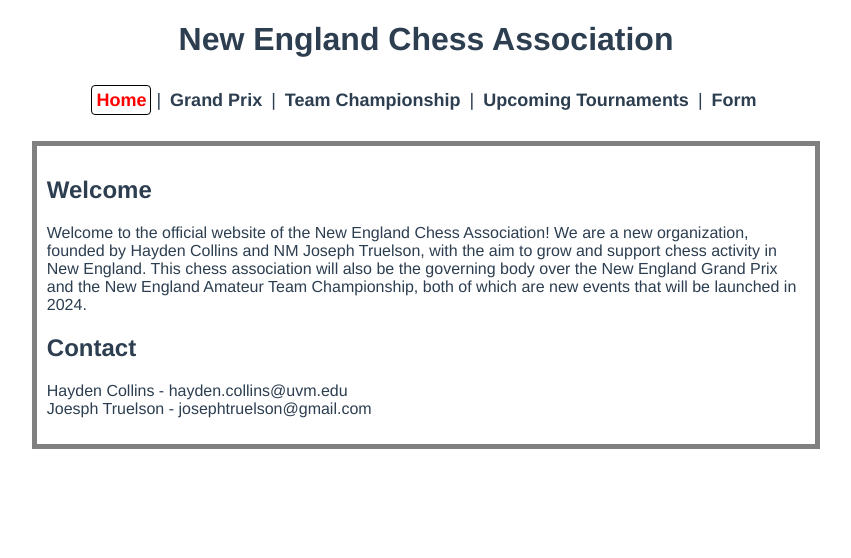
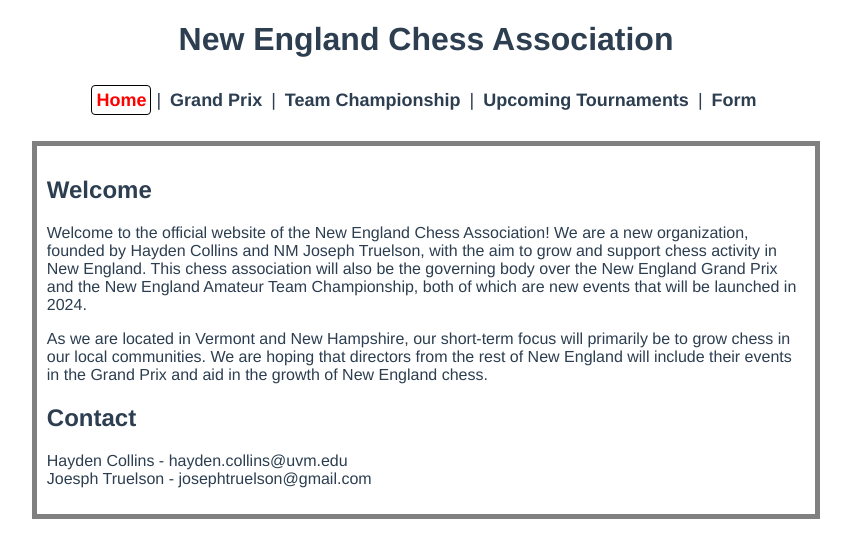
Before and after one commit to collinshayden/nneca-website, a Vue app in the folder website/: page / in a window 1280 px wide. Shown: the top 558 px of the page, without its empty margins (214-1065 px from the left). Built offline with nearby package versions, Linux system fonts and the light colour scheme.

Commit message:
changed title shown in tab, added paragraph to home

```diff
--- a/website/public/index.html
+++ b/website/public/index.html
@@ -5,11 +5,11 @@
     <meta http-equiv="X-UA-Compatible" content="IE=edge">
     <meta name="viewport" content="width=device-width,initial-scale=1.0">
     <link rel="icon" href="<%= BASE_URL %>favicon.ico">
-    <title><%= htmlWebpackPlugin.options.title %></title>
+    <title>New England Chess</title>
   </head>
   <body>
     <noscript>
-      <strong>We're sorry but <%= htmlWebpackPlugin.options.title %> doesn't work properly without JavaScript enabled. Please enable it to continue.</strong>
+      <strong>We're sorry but New England Chess Association doesn't work properly without JavaScript enabled. Please enable it to continue.</strong>
     </noscript>
     <div id="app"></div>
     <!-- built files will be auto injected -->
--- a/website/src/views/Home.vue
+++ b/website/src/views/Home.vue
@@ -10,6 +10,11 @@
         New England Grand Prix and the New England Amateur Team Championship,
         both of which are new events that will be launched in 2024.
       </p>
+      <p>
+      As we are located in Vermont and New Hampshire, our short-term focus will primarily be to grow chess in our local communities.
+      We are hoping that directors from the rest of New England will include their events in the Grand Prix and aid in the growth of
+      New England chess.
+    </p>
       <h2>Contact</h2>
       <p>
         Hayden Collins - hayden.collins@uvm.edu <br />
--- a/website/src/views/Team.vue
+++ b/website/src/views/Team.vue
@@ -9,7 +9,7 @@
       scholastic tournaments usually have a team category, however it is not a
       purely team oriented event. Our goal is to popularize team play within New
       England, as it is a very fun and entertaining format to play chess.
-      Playing on a team encourages fighting for every point possible, and often
+      Playing on a team also encourages fighting for every point possible, and often
       results in very exciting rounds.
     </p>
     <p>
--- a/website/test.js
+++ /dev/null
@@ -1 +0,0 @@
-console.log("test")
```
Also changed, not shown: website/src/App.vue (line endings or trailing spaces).
